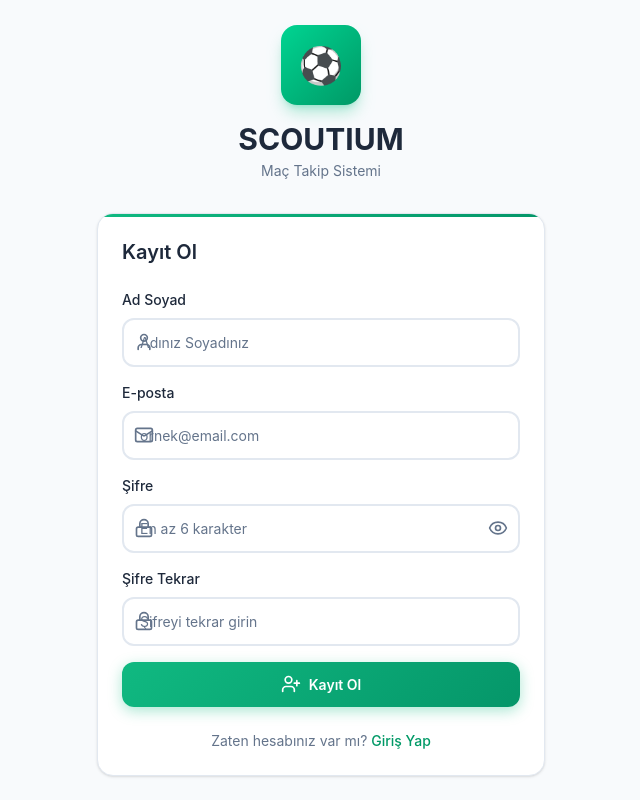
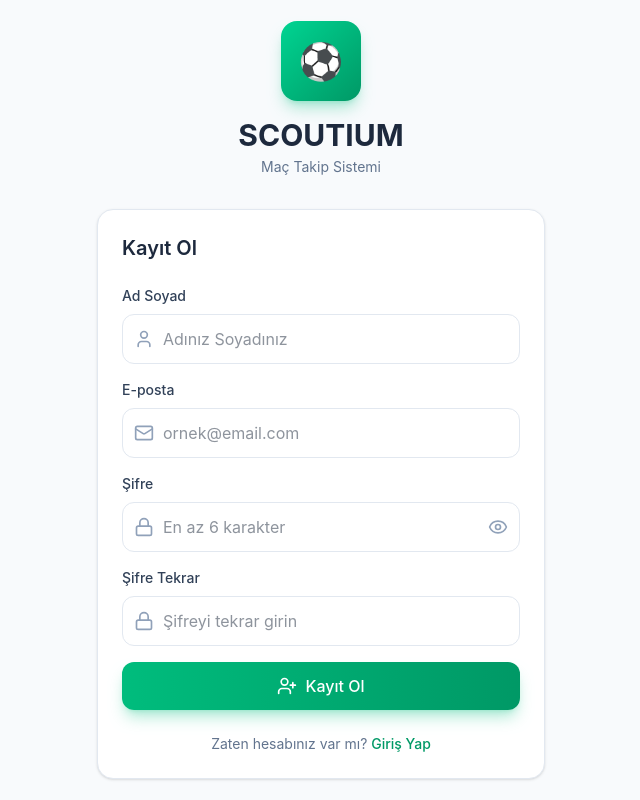
Before and after one commit to debbiedi/scoutium-tracker, a Next.js app: page /register in a window 1280 px wide. Shown: the whole page, without its empty margins (319-959 px from the left). Built offline with nearby package versions, Linux system fonts and the light colour scheme; no server answers.

Commit message:
Login/Register sayfalari duzeltildi - Tailwind class'lari

```diff
--- a/src/app/(auth)/register/page.tsx
+++ b/src/app/(auth)/register/page.tsx
@@ -56,20 +56,20 @@ export default function RegisterPage() {
 
   if (success) {
     return (
-      <div className="min-h-screen flex items-center justify-center p-4" style={{ background: 'var(--background)' }}>
+      <div className="min-h-screen flex items-center justify-center p-4 bg-slate-50">
         <div className="w-full max-w-md">
-          <div className="card text-center">
+          <div className="bg-white rounded-2xl border border-slate-200 p-6 shadow-sm text-center">
             <div className="flex h-16 w-16 mx-auto items-center justify-center rounded-full bg-emerald-100 text-emerald-600 mb-4">
               <Mail className="h-8 w-8" />
             </div>
-            <h2 className="text-xl font-semibold mb-2" style={{ color: 'var(--card-foreground)' }}>
+            <h2 className="text-xl font-semibold mb-2 text-slate-800">
               E-posta Doğrulaması Gerekli
             </h2>
-            <p className="text-sm mb-4" style={{ color: 'var(--muted-foreground)' }}>
+            <p className="text-sm mb-4 text-slate-500">
               <strong>{email}</strong> adresine bir doğrulama bağlantısı gönderdik.
               Lütfen e-postanızı kontrol edin ve hesabınızı doğrulayın.
             </p>
-            <Link href="/login" className="btn btn-primary inline-flex items-center gap-2">
+            <Link href="/login" className="inline-flex items-center gap-2 py-3 px-6 rounded-xl bg-gradient-to-r from-emerald-500 to-emerald-600 text-white font-medium shadow-lg shadow-emerald-500/30">
               Giriş Sayfasına Git
             </Link>
           </div>
@@ -79,20 +79,20 @@ export default function RegisterPage() {
   }
 
   return (
-    <div className="min-h-screen flex items-center justify-center p-4" style={{ background: 'var(--background)' }}>
+    <div className="min-h-screen flex items-center justify-center p-4 bg-slate-50">
       <div className="w-full max-w-md">
         {/* Logo */}
         <div className="text-center mb-8">
           <div className="flex h-20 w-20 mx-auto items-center justify-center rounded-2xl bg-gradient-to-br from-emerald-400 to-emerald-600 text-4xl shadow-lg shadow-emerald-500/30 mb-4">
             ⚽
           </div>
-          <h1 className="text-3xl font-bold" style={{ color: 'var(--foreground)' }}>SCOUTIUM</h1>
-          <p className="text-sm mt-1" style={{ color: 'var(--muted-foreground)' }}>Maç Takip Sistemi</p>
+          <h1 className="text-3xl font-bold text-slate-800">SCOUTIUM</h1>
+          <p className="text-sm mt-1 text-slate-500">Maç Takip Sistemi</p>
         </div>
 
         {/* Register Form */}
-        <div className="card">
-          <h2 className="text-xl font-semibold mb-6" style={{ color: 'var(--card-foreground)' }}>Kayıt Ol</h2>
+        <div className="bg-white rounded-2xl border border-slate-200 p-6 shadow-sm">
+          <h2 className="text-xl font-semibold mb-6 text-slate-800">Kayıt Ol</h2>
 
           <form onSubmit={handleRegister} className="space-y-4">
             {error && (
@@ -102,16 +102,16 @@ export default function RegisterPage() {
             )}
 
             <div>
-              <label className="block text-sm font-medium mb-2" style={{ color: 'var(--card-foreground)' }}>
+              <label className="block text-sm font-medium mb-2 text-slate-700">
                 Ad Soyad
               </label>
               <div className="relative">
-                <User className="absolute left-3 top-1/2 -translate-y-1/2 h-5 w-5" style={{ color: 'var(--muted-foreground)' }} />
+                <User className="absolute left-3 top-1/2 -translate-y-1/2 h-5 w-5 text-slate-400" />
                 <input
                   type="text"
                   value={fullName}
                   onChange={(e) => setFullName(e.target.value)}
-                  className="input pl-10 w-full"
+                  className="w-full pl-10 pr-4 py-3 rounded-xl border border-slate-200 focus:border-emerald-500 focus:ring-2 focus:ring-emerald-500/20 outline-none transition-all"
                   placeholder="Adınız Soyadınız"
                   required
                 />
@@ -119,16 +119,16 @@ export default function RegisterPage() {
             </div>
 
             <div>
-              <label className="block text-sm font-medium mb-2" style={{ color: 'var(--card-foreground)' }}>
+              <label className="block text-sm font-medium mb-2 text-slate-700">
                 E-posta
               </label>
               <div className="relative">
-                <Mail className="absolute left-3 top-1/2 -translate-y-1/2 h-5 w-5" style={{ color: 'var(--muted-foreground)' }} />
+                <Mail className="absolute left-3 top-1/2 -translate-y-1/2 h-5 w-5 text-slate-400" />
                 <input
                   type="email"
                   value={email}
                   onChange={(e) => setEmail(e.target.value)}
-                  className="input pl-10 w-full"
+                  className="w-full pl-10 pr-4 py-3 rounded-xl border border-slate-200 focus:border-emerald-500 focus:ring-2 focus:ring-emerald-500/20 outline-none transition-all"
                   placeholder="ornek@email.com"
                   required
                 />
@@ -136,24 +136,23 @@ export default function RegisterPage() {
             </div>
 
             <div>
-              <label className="block text-sm font-medium mb-2" style={{ color: 'var(--card-foreground)' }}>
+              <label className="block text-sm font-medium mb-2 text-slate-700">
                 Şifre
               </label>
               <div className="relative">
-                <Lock className="absolute left-3 top-1/2 -translate-y-1/2 h-5 w-5" style={{ color: 'var(--muted-foreground)' }} />
+                <Lock className="absolute left-3 top-1/2 -translate-y-1/2 h-5 w-5 text-slate-400" />
                 <input
                   type={showPassword ? 'text' : 'password'}
                   value={password}
                   onChange={(e) => setPassword(e.target.value)}
-                  className="input pl-10 pr-10 w-full"
+                  className="w-full pl-10 pr-10 py-3 rounded-xl border border-slate-200 focus:border-emerald-500 focus:ring-2 focus:ring-emerald-500/20 outline-none transition-all"
                   placeholder="En az 6 karakter"
                   required
                 />
                 <button
                   type="button"
                   onClick={() => setShowPassword(!showPassword)}
-                  className="absolute right-3 top-1/2 -translate-y-1/2"
-                  style={{ color: 'var(--muted-foreground)' }}
+                  className="absolute right-3 top-1/2 -translate-y-1/2 text-slate-400 hover:text-slate-600"
                 >
                   {showPassword ? <EyeOff className="h-5 w-5" /> : <Eye className="h-5 w-5" />}
                 </button>
@@ -161,16 +160,16 @@ export default function RegisterPage() {
             </div>
 
             <div>
-              <label className="block text-sm font-medium mb-2" style={{ color: 'var(--card-foreground)' }}>
+              <label className="block text-sm font-medium mb-2 text-slate-700">
                 Şifre Tekrar
               </label>
               <div className="relative">
-                <Lock className="absolute left-3 top-1/2 -translate-y-1/2 h-5 w-5" style={{ color: 'var(--muted-foreground)' }} />
+                <Lock className="absolute left-3 top-1/2 -translate-y-1/2 h-5 w-5 text-slate-400" />
                 <input
                   type={showPassword ? 'text' : 'password'}
                   value={confirmPassword}
                   onChange={(e) => setConfirmPassword(e.target.value)}
-                  className="input pl-10 w-full"
+                  className="w-full pl-10 pr-4 py-3 rounded-xl border border-slate-200 focus:border-emerald-500 focus:ring-2 focus:ring-emerald-500/20 outline-none transition-all"
                   placeholder="Şifreyi tekrar girin"
                   required
                 />
@@ -180,7 +179,7 @@ export default function RegisterPage() {
             <button
               type="submit"
               disabled={loading}
-              className="btn btn-primary w-full flex items-center justify-center gap-2"
+              className="w-full py-3 px-4 rounded-xl bg-gradient-to-r from-emerald-500 to-emerald-600 text-white font-medium shadow-lg shadow-emerald-500/30 hover:shadow-emerald-500/40 transition-all flex items-center justify-center gap-2 disabled:opacity-50"
             >
               {loading ? (
                 <div className="h-5 w-5 border-2 border-white border-t-transparent rounded-full animate-spin" />
@@ -194,7 +193,7 @@ export default function RegisterPage() {
           </form>
 
           <div className="mt-6 text-center">
-            <p className="text-sm" style={{ color: 'var(--muted-foreground)' }}>
+            <p className="text-sm text-slate-500">
               Zaten hesabınız var mı?{' '}
               <Link href="/login" className="text-emerald-600 hover:text-emerald-700 font-medium">
                 Giriş Yap
```
Also changed, not shown: src/app/(auth)/login/page.tsx (+14 -15 lines).
